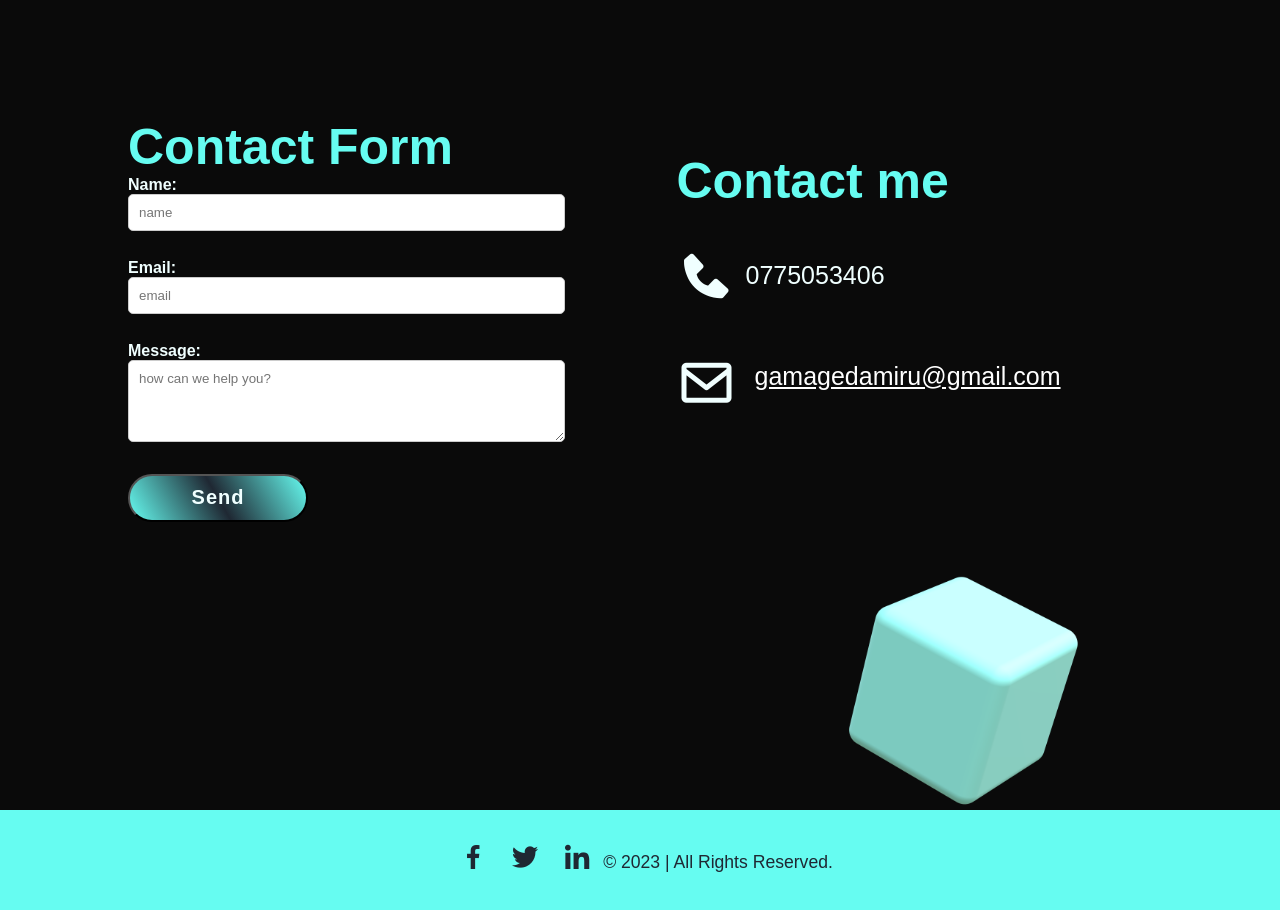
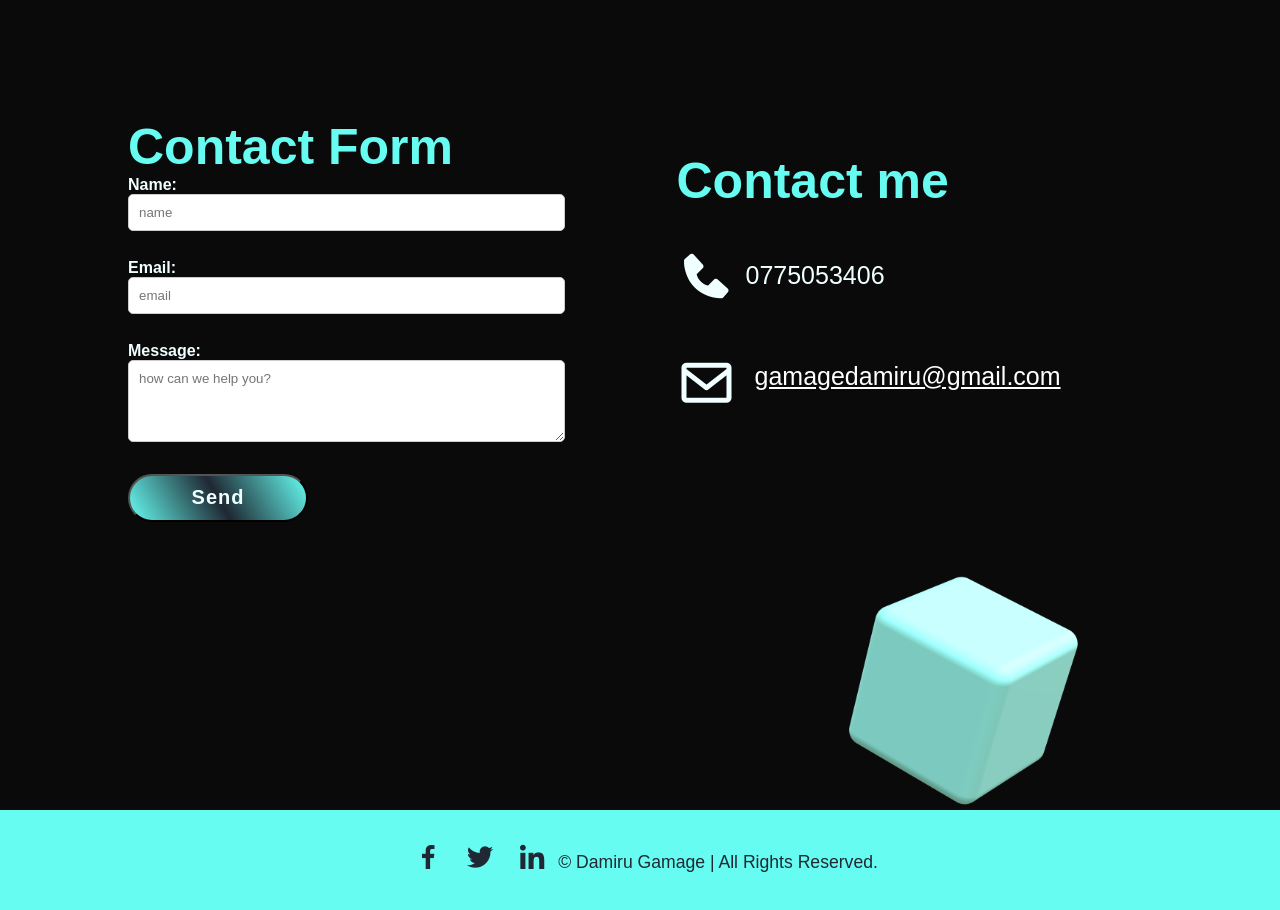
Before and after one commit to damiru003/My-Portfolio, a plain HTML site: page index.html in a window 1280 px wide. Shown: the part 2478-3388 px from the top of the page. Drawn offline with nearby package versions, Linux system fonts and the light colour scheme.

Commit message:
add footer detail

```diff
--- a/index.html
+++ b/index.html
@@ -169,7 +169,7 @@
         </ul>
 
 
-        <p>&copy 2023 | All Rights Reserved.</p>
+        <p>&copy Damiru Gamage | All Rights Reserved.</p>
 
     </footer>
 
```
